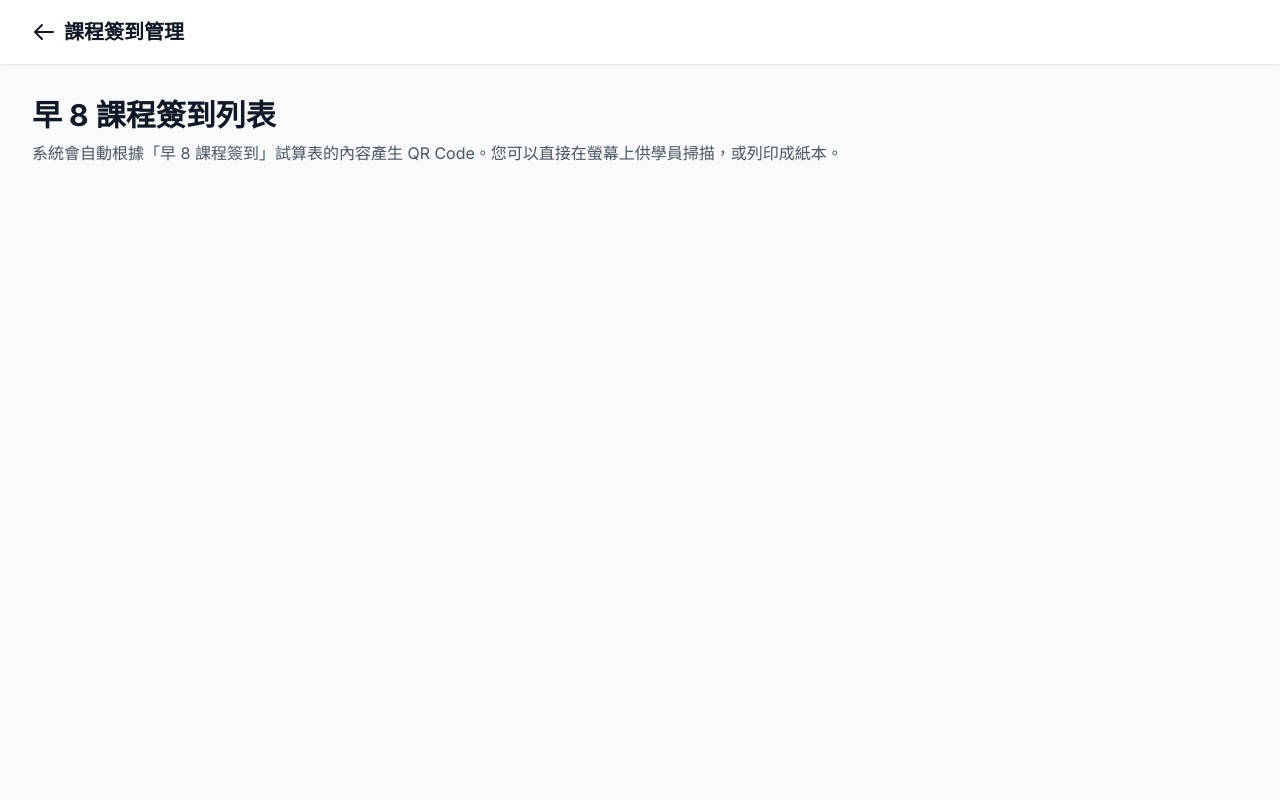
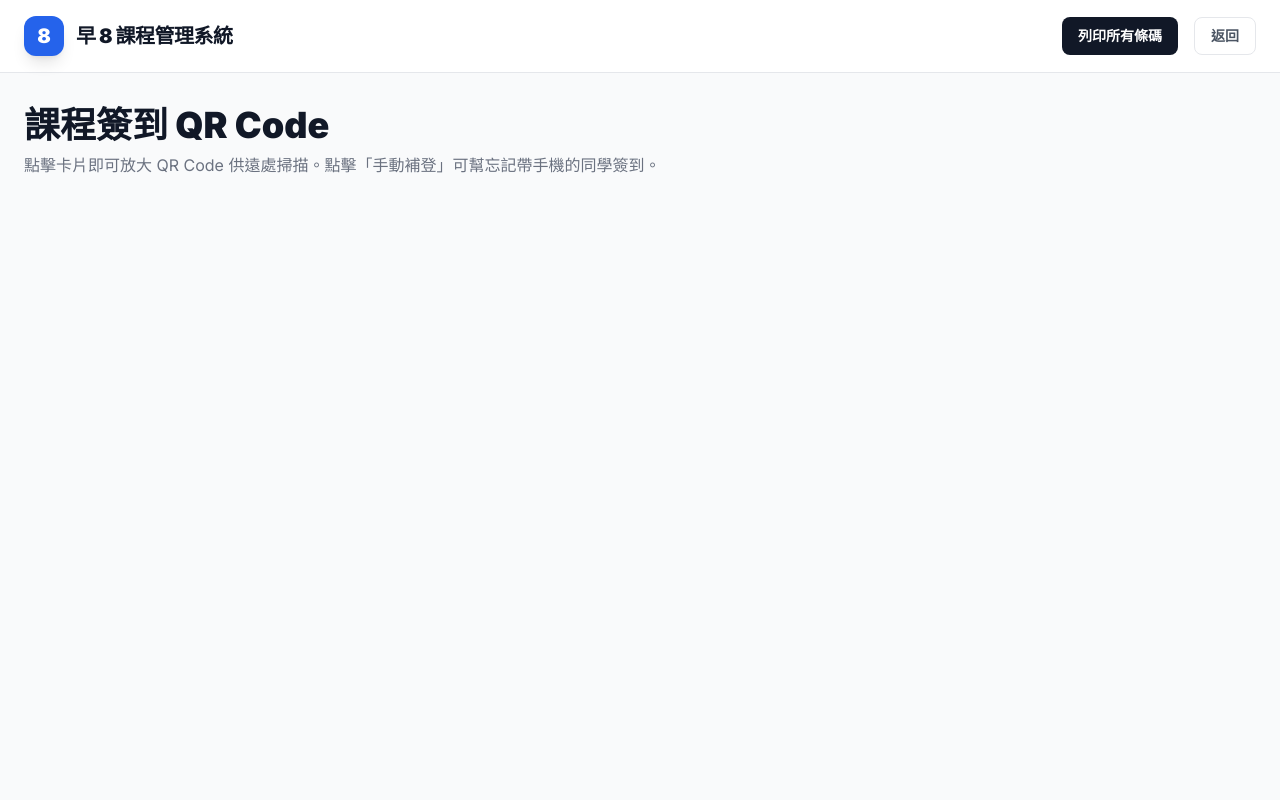
Before and after one commit to cloud9tw/grading-system, a Flask app: template templates/course_qrcodes.html in a window 1280 px wide. Run offline with Flask 3, Linux system fonts and the light colour scheme; the template is opened without the code that fills it, so the values that code supplies are empty; some libraries are stand-ins or nearby versions.

Commit message:
fix: total rewrite of course qrcodes and server side robustness

```diff
--- a/app.py
+++ b/app.py
@@ -2408,7 +2408,9 @@ def admin_course_qrcodes():
         sheet_id = os.getenv("GOOGLE_SHEET_ID")
         doc = gc.open_by_key(sheet_id)
         ws = doc.worksheet('早8課程簽到(含放腫、全人教學)')
-        courses = safe_get_all_records(ws)
+        all_courses = safe_get_all_records(ws)
+        # 過濾掉沒有課程名稱的空行，防止後續報錯
+        courses = [c for c in all_courses if c.get('課程名稱')]
         return render_template('course_qrcodes.html', courses=courses, roles=session.get('roles', []))
     except Exception as e:
         return f"Error loading courses: {e}", 500
--- a/templates/course_qrcodes.html
+++ b/templates/course_qrcodes.html
@@ -1,82 +1,98 @@
 <!DOCTYPE html>
 <html lang="zh-TW">
-
 <head>
-    <link rel="icon" type="image/png" href="{{ url_for('static', filename='favicon.png') }}">
     <meta charset="UTF-8">
     <meta name="viewport" content="width=device-width, initial-scale=1.0">
-    <title>早 8 課程 QR Code 管理</title>
+    <title>早 8 課程簽到條碼產生器</title>
     <script src="https://cdn.tailwindcss.com"></script>
     <script src="https://cdnjs.cloudflare.com/ajax/libs/qrcodejs/1.0.0/qrcode.min.js"></script>
     <style>
-        @import url('https://fonts.googleapis.com/css2?family=Inter:wght@400;500;600;700&display=swap');
+        @import url('https://fonts.googleapis.com/css2?family=Inter:wght@400;700;900&display=swap');
+        body { font-family: 'Inter', 'Noto Sans TC', sans-serif; }
 
-        body {
-            font-family: 'Inter', sans-serif;
+        @media print {
+            .no-print { display: none !important; }
+            .print-break { page-break-after: always; }
         }
 
-        @media print {
-            .no-print {
-                display: none !important;
+        .modal-overlay {
+            display: none;
+            position: fixed;
+            top: 0; left: 0; right: 0; bottom: 0;
+            background: rgba(15, 23, 42, 0.95);
+            z-index: 9999;
+            align-items: center;
+            justify-content: center;
         }
 
-            .print-break {
-                page-break-inside: avoid;
+        .modal-overlay.active {
+            display: flex !important;
         }
+
+        .qr-zoom-box {
+            padding: 2rem;
+            background: white;
+            border-radius: 3rem;
+            box-shadow: 0 25px 50px -12px rgba(0, 0, 0, 0.5);
+        }
+
+        .course-card {
+            transition: all 0.2s ease;
+        }
+        .course-card:hover {
+            transform: translateY(-4px);
+            box-shadow: 0 10px 15px -3px rgba(0, 0, 0, 0.1);
         }
     </style>
 </head>
+<body class="bg-gray-50 min-h-screen pb-20">
 
-<body class="bg-gray-50 min-h-screen pb-12">
-
-    <!-- 頂部導覽 -->
-    <nav class="bg-white shadow-sm border-b border-gray-200 sticky top-0 z-50 no-print">
-        <div class="max-w-7xl mx-auto px-4 sm:px-6 lg:px-8">
-            <div class="flex justify-between h-16">
-                <div class="flex items-center">
-                    <a href="/" class="flex items-center text-gray-900 hover:text-gray-600 transition">
-                        <svg class="w-6 h-6 mr-2" fill="none" stroke="currentColor" viewBox="0 0 24 24">
-                            <path stroke-linecap="round" stroke-linejoin="round" stroke-width="2"
-                                d="M10 19l-7-7m0 0l7-7m-7 7h18"></path>
-                        </svg>
-                        <span class="font-bold text-xl">課程簽到管理</span>
-                    </a>
+    <nav class="bg-white border-b border-gray-200 px-6 py-4 mb-8 no-print sticky top-0 z-40">
+        <div class="max-w-7xl mx-auto flex justify-between items-center">
+            <div class="flex items-center gap-3">
+                <div class="w-10 h-10 bg-blue-600 rounded-xl flex items-center justify-center text-white font-black text-xl shadow-lg">8</div>
+                <h2 class="text-xl font-black text-gray-900 tracking-tight">早 8 課程管理系統</h2>
             </div>
+            <div class="flex gap-4">
+                <button onclick="window.print()" class="px-4 py-2 bg-gray-900 text-white rounded-lg text-sm font-bold hover:bg-gray-800 transition">列印所有條碼</button>
+                <button onclick="window.history.back()" class="px-4 py-2 border border-gray-200 text-gray-600 rounded-lg text-sm font-bold hover:bg-gray-50 transition">返回</button>
             </div>
         </div>
     </nav>
 
-    <main class="max-w-7xl mx-auto py-8 px-4 sm:px-6 lg:px-8">
-        <div class="mb-8 no-print">
-            <h1 class="text-3xl font-extrabold text-gray-900">早 8 課程簽到列表</h1>
-            <p class="mt-2 text-gray-600">系統會自動根據「早 8 課程簽到」試算表的內容產生 QR Code。您可以直接在螢幕上供學員掃描，或列印成紙本。</p>
+    <main class="max-w-7xl mx-auto px-6">
+        <div class="mb-10 no-print">
+            <h1 class="text-4xl font-black text-gray-900 mb-2">課程簽到 QR Code</h1>
+            <p class="text-gray-500">點擊卡片即可放大 QR Code 供遠處掃描。點擊「手動補登」可幫忘記帶手機的同學簽到。</p>
         </div>
 
-        <div class="grid grid-cols-1 md:grid-cols-2 lg:grid-cols-3 gap-6">
+        <div class="grid grid-cols-1 md:grid-cols-2 lg:grid-cols-3 gap-8">
             {% for course in courses %}
-            <div onclick="openZoomModal('{{ request.host_url }}course_checkin?course={{ course.課程名稱 | urlencode }}')"
-                class="course-card bg-white rounded-2xl shadow-sm border border-gray-200 overflow-hidden print-break flex flex-col items-center p-6 select-none hover:shadow-md transition-shadow cursor-zoom-in">
-                <div class="w-full mb-4">
-                    <span
-                        class="inline-flex items-center px-2.5 py-0.5 rounded-full text-xs font-semibold bg-blue-100 text-blue-800 mb-1">
-                        {{ course.授課教師 }} 老師
+            <div onclick="triggerZoom('{{ request.host_url }}course_checkin?course={{ course.課程名稱 | urlencode }}')"
+                class="course-card bg-white rounded-3xl border border-gray-200 p-8 flex flex-col items-center cursor-zoom-in relative">
+
+                <div class="w-full mb-6">
+                    <div class="flex justify-between items-start mb-2">
+                        <span class="px-3 py-1 bg-blue-50 text-blue-600 text-[10px] font-black uppercase tracking-widest rounded-full">
+                            {{ course.授課教師 }}
                         </span>
-                    <h3 class="text-lg font-bold text-gray-900 leading-tight">{{ course.課程名稱 }}</h3>
-                    <div class="mt-2 flex items-center gap-4 text-sm text-gray-500">
-                        <span class="flex items-center gap-1 text-xs">📅 {{ course.上課日期 }}</span>
-                        <span class="flex items-center gap-1 text-xs">⏰ {{ course.開始時間 }}</span>
+                        <span class="text-[10px] font-bold text-gray-400 font-mono">{{ course.日期 }}</span>
                     </div>
+                    <h3 class="text-2xl font-black text-gray-900 leading-tight mb-1">{{ course.課程名稱 }}</h3>
+                    <p class="text-xs text-gray-400 font-bold uppercase tracking-tight">
+                        {{ course.上課日期 }} • {{ course.開始時間 }}
+                    </p>
                 </div>
 
                 <!-- QR Code 容器 -->
-                <div class="qr-container bg-white p-2 border-2 border-gray-100 rounded-xl mb-4"
+                <div class="qr-box p-3 bg-white border-4 border-gray-50 rounded-2xl mb-6 shadow-sm"
                      data-url="{{ request.host_url }}course_checkin?course={{ course.課程名稱 | urlencode }}">
                 </div>
 
-                <div class="w-full flex justify-between items-center no-print mt-auto pt-4 border-t border-gray-50">
-                    <span class="text-indigo-600 font-bold text-sm">{{ course.時數 }} 小時</span>
-                    <button onclick="event.stopPropagation(); openManualCheckin('{{ course.課程名稱 }}', '{{ course.時數 }}')"
-                        class="text-xs bg-gray-100 text-gray-600 hover:bg-gray-200 px-3 py-1.5 rounded-lg transition font-semibold">
+                <div class="w-full flex justify-between items-center mt-auto pt-6 border-t border-gray-100 no-print">
+                    <span class="text-blue-600 font-black text-sm">{{ course.時數 }} 小時</span>
+                    <button onclick="event.stopPropagation(); triggerManual('{{ course.課程名稱 }}', '{{ course.時數 }}')"
+                        class="px-4 py-2 bg-gray-100 text-gray-600 rounded-xl text-[11px] font-black hover:bg-gray-200 transition uppercase tracking-wider">
                         手動補登
                     </button>
                 </div>
@@ -85,136 +101,101 @@
         </div>
     </main>
 
-    <!-- 手動補登 Modal -->
-    <div id="manualModal" style="display: none;" class="fixed inset-0 bg-black/50 items-center justify-center z-[100] no-print px-4">
-        <div class="bg-white rounded-2xl p-8 max-w-md w-full shadow-2xl">
-            <div class="flex justify-between items-start mb-6">
-                <div>
-                    <h2 class="text-xl font-bold text-gray-900">手動補登時數</h2>
-                    <p id="targetCourseName" class="text-sm text-blue-600 font-semibold"></p>
+    <!-- 放大彈窗 (放在 Body 最末端) -->
+    <div id="zoomOverlay" class="modal-overlay no-print" onclick="closeZoom()">
+        <div class="flex flex-col items-center" onclick="event.stopPropagation()">
+            <div id="zoomContainer" class="qr-zoom-box"></div>
+            <p class="mt-8 text-white text-xl font-black opacity-50 tracking-widest">點擊任意處關閉</p>
         </div>
-                <button onclick="closeManualCheckin()" class="text-gray-400 hover:text-gray-600">
-                    <svg class="w-6 h-6" fill="none" stroke="currentColor" viewBox="0 0 24 24">
-                        <path stroke-linecap="round" stroke-linejoin="round" stroke-width="2" d="M6 18L18 6M6 6l12 12">
-                        </path>
-                    </svg>
-                </button>
     </div>
 
-            <div class="space-y-4">
+    <!-- 手動補登彈窗 -->
+    <div id="manualOverlay" class="modal-overlay no-print" onclick="closeManual()">
+        <div class="bg-white rounded-[2.5rem] p-10 w-full max-w-md shadow-2xl" onclick="event.stopPropagation()">
+            <h2 class="text-3xl font-black text-gray-900 mb-2">手動補登</h2>
+            <p id="manualCourseName" class="text-blue-600 font-bold text-sm mb-8"></p>
+
+            <div class="space-y-6">
                 <div>
-                    <label class="block text-sm font-medium text-gray-700 mb-1">學員代號 (ID)</label>
-                    <input type="text" id="manualSid" placeholder="例如: 8"
-                        class="w-full p-2.5 border border-gray-300 rounded-lg focus:ring-2 focus:ring-indigo-500 focus:border-indigo-500 outline-none">
+                    <label class="block text-[10px] font-black text-gray-400 uppercase tracking-widest mb-2">學員學號</label>
+                    <input type="text" id="m_sid" class="w-full bg-gray-50 border-none rounded-2xl p-4 focus:ring-2 focus:ring-blue-500 outline-none font-bold text-gray-700">
                 </div>
                 <div>
-                    <label class="block text-sm font-medium text-gray-700 mb-1">學員姓名</label>
-                    <input type="text" id="manualName" placeholder="學員姓名"
-                        class="w-full p-2.5 border border-gray-300 rounded-lg focus:ring-2 focus:ring-indigo-500 focus:border-indigo-500 outline-none">
+                    <label class="block text-[10px] font-black text-gray-400 uppercase tracking-widest mb-2">學員姓名</label>
+                    <input type="text" id="m_name" class="w-full bg-gray-50 border-none rounded-2xl p-4 focus:ring-2 focus:ring-blue-500 outline-none font-bold text-gray-700">
                 </div>
-                <button onclick="event.stopPropagation(); submitManual()" id="submitBtn"
-                    class="w-full bg-indigo-600 py-3 rounded-lg text-white font-bold hover:bg-indigo-700 transition shadow-md">
+                <button onclick="doManualCheckin()" id="m_btn" class="w-full bg-blue-600 text-white py-4 rounded-2xl font-black text-lg shadow-xl shadow-blue-200 hover:bg-blue-700 transition transform active:scale-95">
                     確認補登
                 </button>
             </div>
         </div>
-    <!-- 放大置中 Modal -->
-    <div id="zoomModal" onclick="closeZoomModal()" style="display: none;"
-        class="fixed inset-0 bg-slate-900/90 items-center justify-center z-[200] no-print cursor-pointer">
-        <div class="flex flex-col items-center" onclick="event.stopPropagation()">
-            <div id="zoomQrContainer" class="p-8 bg-white border-8 border-white rounded-[3rem] shadow-2xl"></div>
-            <p class="mt-8 text-2xl font-bold text-white/50">點擊任意處關閉</p>
-        </div>
     </div>
 
     <script>
-
-        // 初始化 QR Code
-        document.querySelectorAll('.qr-container').forEach(container => {
-            const url = container.getAttribute('data-url');
-            new QRCode(container, {
-                text: url,
-                width: 200,
-                height: 200,
-                colorDark: "#000000",
-                colorLight: "#ffffff",
+        // 初始化小 QR Code
+        document.querySelectorAll('.qr-box').forEach(box => {
+            new QRCode(box, {
+                text: box.dataset.url,
+                width: 180, height: 180,
+                colorDark: "#0f172a", colorLight: "#ffffff",
                 correctLevel: QRCode.CorrectLevel.H
             });
         });
 
+        // 放大邏輯 (全域函數確保 onclick 能抓到)
+        window.triggerZoom = function(url) {
+            const overlay = document.getElementById('zoomOverlay');
+            const container = document.getElementById('zoomContainer');
 
-        function openZoomModal(url) {
-            const zoomModal = document.getElementById('zoomModal');
-            const zoomQrContainer = document.getElementById('zoomQrContainer');
-            zoomModal.style.display = 'flex';
-            zoomQrContainer.innerHTML = '';
-            new QRCode(zoomQrContainer, {
+            // 即刻顯示 Overlay
+            overlay.classList.add('active');
+
+            // 非同步產生大的 QR
+            container.innerHTML = '';
+            new QRCode(container, {
                 text: url,
-                width: 500,
-                height: 500,
-                colorDark: "#000000",
-                colorLight: "#ffffff",
+                width: 500, height: 500,
+                colorDark: "#000000", colorLight: "#ffffff",
                 correctLevel: QRCode.CorrectLevel.H
             });
-        }
+        };
 
-        function closeZoomModal() {
-            document.getElementById('zoomModal').style.display = 'none';
-        }
+        window.closeZoom = function() {
+            document.getElementById('zoomOverlay').classList.remove('active');
+        };
 
-        let currentCourse = null;
-        let currentHours = 0;
+        // 手動補登邏輯
+        let _curCourse = "", _curHours = 0;
+        window.triggerManual = function(name, hours) {
+            _curCourse = name;
+            _curHours = hours;
+            document.getElementById('manualCourseName').innerText = name;
+            document.getElementById('manualOverlay').classList.add('active');
+        };
 
-        function openManualCheckin(name, hours) {
-            currentCourse = name;
-            currentHours = hours;
-            document.getElementById('targetCourseName').innerText = name;
-            document.getElementById('manualModal').style.display = 'flex';
-        }
+        window.closeManual = function() {
+            document.getElementById('manualOverlay').classList.remove('active');
+        };
 
-        function closeManualCheckin() {
-            document.getElementById('manualModal').style.display = 'none';
-        }
+        async function doManualCheckin() {
+            const sid = document.getElementById('m_sid').value.trim();
+            const name = document.getElementById('m_name').value.trim();
+            const btn = document.getElementById('m_btn');
+            if(!sid || !name) return alert("請完整填寫學號與姓名");
 
-        async function submitManual() {
-            const sid = document.getElementById('manualSid').value.trim();
-            const name = document.getElementById('manualName').value.trim();
-            const btn = document.getElementById('submitBtn');
-
-            if (!sid || !name) {
-                alert('請填寫學員 ID 與姓名');
-                return;
-            }
-
-            btn.disabled = true;
-            btn.innerText = '處理中...';
-
+            btn.disabled = true; btn.innerText = "處理中...";
             try {
-                const res = await fetch('/api/admin/manual_checkin', {
+                const r = await fetch('/api/admin/manual_checkin', {
                     method: 'POST',
                     headers: { 'Content-Type': 'application/json' },
-                    body: JSON.stringify({
-                        student_id: sid,
-                        student_name: name,
-                        course_name: currentCourse,
-                        hours: currentHours
-                    })
+                    body: JSON.stringify({ student_id: sid, student_name: name, course_name: _curCourse, hours: _curHours })
                 });
-                const result = await res.json();
-                if (result.success) {
-                    alert('手動補登成功！');
-                    closeManualCheckin();
-                } else {
-                    alert('失敗: ' + (result.error || '不明原因'));
-                }
-            } catch (e) {
-                alert('連線失敗: ' + e.message);
-            } finally {
-                btn.disabled = false;
-                btn.innerText = '確認補登';
-            }
+                const res = await r.json();
+                if(res.success) { alert("補登成功！"); closeManual(); }
+                else { alert("失敗: " + (res.error || "未知錯誤")); }
+            } catch(e) { alert("連線失敗: " + e.message); }
+            finally { btn.disabled = false; btn.innerText = "確認補登"; }
         }
     </script>
 </body>
-
 </html>
```
Lines whose indentation alone changed are shown as unchanged.
